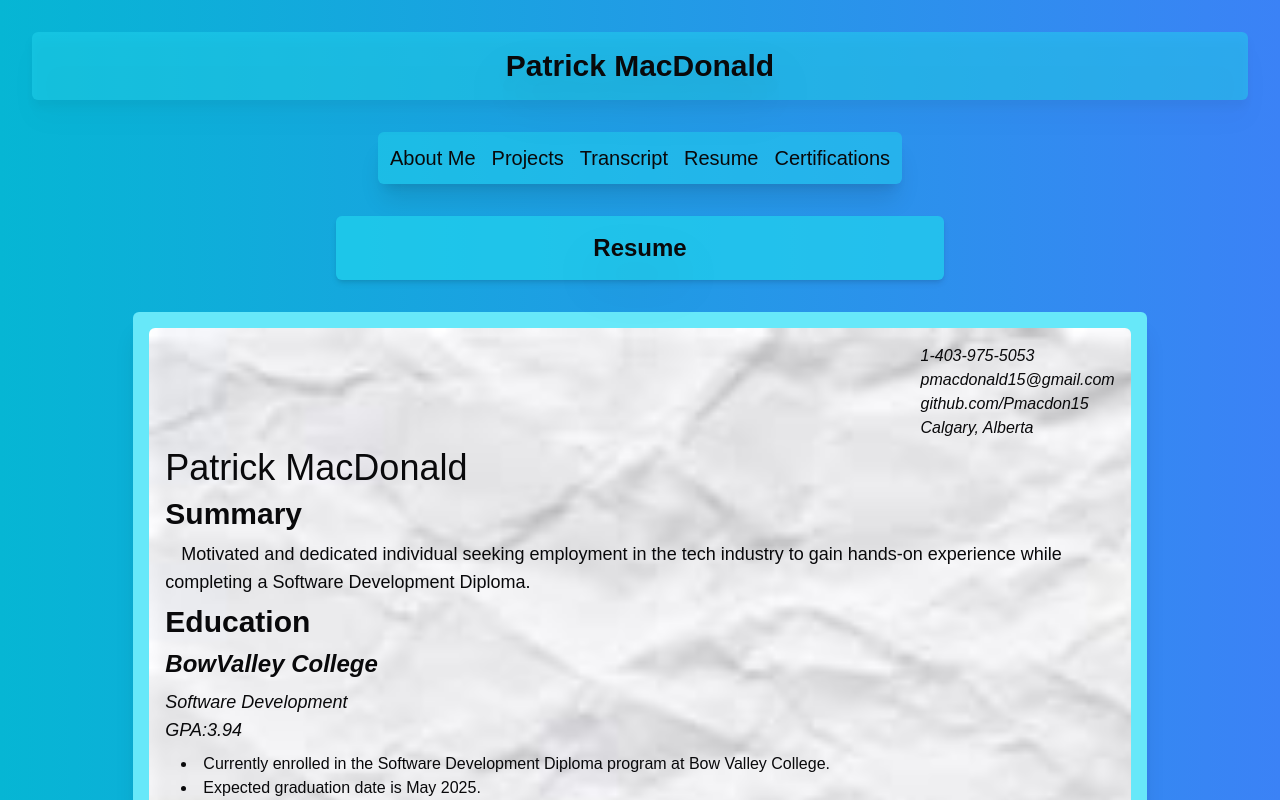
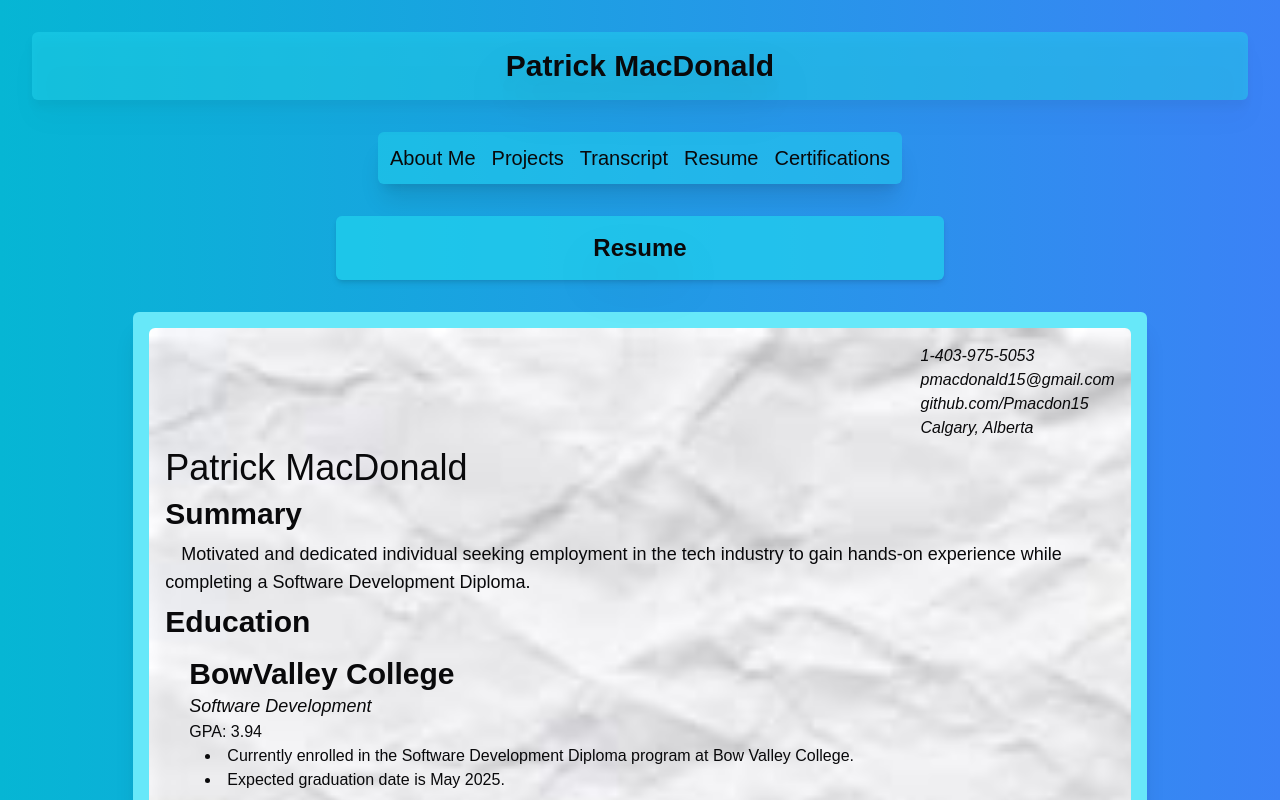
Before and after one commit to Pmacdon15/portfolio, a Next.js app: page /resume in a window 1280 px wide. Shown: the top 800 px of the page. Built offline with nearby package versions, Linux system fonts and the light colour scheme.

Commit message:
updated resume

```diff
--- a/src/app/resume/page.tsx
+++ b/src/app/resume/page.tsx
@@ -2,7 +2,17 @@
 import PageHeader from "@/components/ui/page-header";
 import React from 'react';
 
-interface Experience {
+interface Education {
+  school: string;
+  program: string;
+  gpa?: string;
+  details: string[];
+};
+
+interface Skills {
+  description: string;
+}
+interface Work {
   company: string;
   position: string;
   dates: string;
@@ -23,10 +33,10 @@ export default function Resume() {
           <ContactInfo />
           <h1 className="text-4xl">Patrick MacDonald</h1>
           <Summary />
-          <Education />
-          <Skills />
+          <Education education={education} />
+          <Skills skills={skills} />
           <Certifications certifications={certifications} />
-          <WorkExperience experiences={experiences} />
+          <Work experiences={experiences} />
         </div>
       </div>
     </>
@@ -60,38 +70,42 @@ function Summary() {
   )
 }
 
-function Education() {
+function Education({ education }: { education: Education[] }) {
   return (
     <>
       <h1 className="font-bold text-3xl">Education</h1>
-      <h1 className="font-bold text-2xl italic">BowValley College</h1>
-      <p className="text-lg"><i>Software Development<br />GPA:3.94</i></p>
-      <ul className="ml-4 list-disc list-inside">
-        <li>
-          Currently enrolled in the Software Development Diploma program at
-          Bow Valley College.
-        </li>
-        <li>Expected graduation date is May 2025.</li>
-      </ul>
+      {education.map((education, index) => (
+        <div className="indent-4" key={index}>
+          <SchoolExperience school={education.school} program={education.program} gpa={education.gpa} details={education.details} />
+        </div>
+      ))}
     </>
   )
 }
 
-function Skills() {
+function SchoolExperience({ school, program, gpa, details }: Education) {
+  return (
+    <div className="p-2">
+      <h1 className="font-bold text-3xl">{school}</h1>
+      <p className="text-lg italic">{program}</p>
+      <p>GPA: {gpa}</p>
+      <ul className="ml-4 list-disc list-inside">
+        {details.map((detail, index) => (
+          <li key={index}>{detail}</li>
+        ))}
+      </ul>
+    </div>
+  )
+}
+
+function Skills({ skills }: { skills?: Skills[] }) {
   return (
     <>
       <h1 className="font-bold text-3xl">Skills</h1>
       <ul className="ml-4 list-disc list-inside">
-        <li>Team collaboration and leadership</li>
-        <li>Programming Languages: Java, C#, Python, TypeScript, JavaScript, HTML, CSS, SQL, C++</li>
-        <li>Tools/Technologies:
-          VS Code, VS Studio, Android Studio,
-          React, NextJS, Node.js, jQuery, Express,
-          Vercel, TypeScript, Tailwind CSS
-        </li>
-        <li>Excellent communication, customer service, time management, organization, and decision-making</li>
-        <li>Experience operating tractor-trailers and buses</li>
-        <li>Adaptable in fast-paced environments</li>
+        {skills?.map((skill, index) => (
+          <li key={index}>{skill.description}</li>
+        ))}
       </ul>
     </>
   )
@@ -119,20 +133,20 @@ function Certification({ name, issuer }: Certification) {
   )
 }
 
-function WorkExperience({ experiences }: { experiences?: Experience[] }) {
+function Work({ experiences }: { experiences?: Work[] }) {
   return (
     <div>
       <h1 className="font-bold text-3xl">Work Experience</h1>
       {experiences?.map((exp) => (
         <div className="p-2" key={exp.company}>
-          <Job company={exp.company} position={exp.position} dates={exp.dates} responsibilities={exp.responsibilities} />
+          <WorkExperience company={exp.company} position={exp.position} dates={exp.dates} responsibilities={exp.responsibilities} />
         </div>
       ))}
     </div>
   )
 };
 
-function Job({ company, position, dates, responsibilities }: Experience) {
+function WorkExperience({ company, position, dates, responsibilities }: Work) {
   return (
     <>
       <h1 className="font-bold text-2xl italic">{company}</h1>
@@ -149,7 +163,45 @@ function Job({ company, position, dates, responsibilities }: Experience) {
   )
 };
 
-const experiences: Experience[] = [
+// Data
+const education: Education[] = [
+  {
+    school: "BowValley College",
+    program: "Software Development",
+    gpa: "3.94",
+    details: [
+      "Currently enrolled in the Software Development Diploma program at Bow Valley College.",
+      "Expected graduation date is May 2025."
+    ]
+  }
+];
+
+const skills: Skills[] = [
+  { description: "Team collaboration and leadership" },
+  { description: "Programming Languages: Java, C#, Python, TypeScript, JavaScript, HTML, CSS, SQL, C++" },
+  { description: "Tools/Technologies: VS Code, VS Studio, Android Studio, React, NextJS, Node.js, jQuery, Express, Vercel, TypeScript, Tailwind CSS" },
+  { description: "Excellent communication, customer service, time management, organization, and decision-making" },
+  { description: "Experience operating tractor-trailers and buses" },
+  { description: "Adaptable in fast-paced environments" }
+];
+
+const certifications: Certification[] = [
+  {
+    name: "Python Developer",
+    issuer: "W3Schools"
+  },
+  {
+    name: "C# Developer",
+    issuer: "W3Schools"
+  },
+  {
+    name: "Networking Essentials",
+    issuer: "CISCO"
+  }
+];
+
+
+const experiences: Work[] = [
   {
     company: 'Sparks Eggs',
     position: 'Egg Delivery Driver',
@@ -177,19 +229,3 @@ const experiences: Experience[] = [
     ],
   },
 ];
-
-
-const certifications: Certification[] = [
-  {
-    name: "Python Developer",
-    issuer: "W3Schools"
-  },
-  {
-    name: "C# Developer",
-    issuer: "W3Schools"
-  },
-  {
-    name: "Networking Essentials",
-    issuer: "CISCO"
-  }
-];
```
